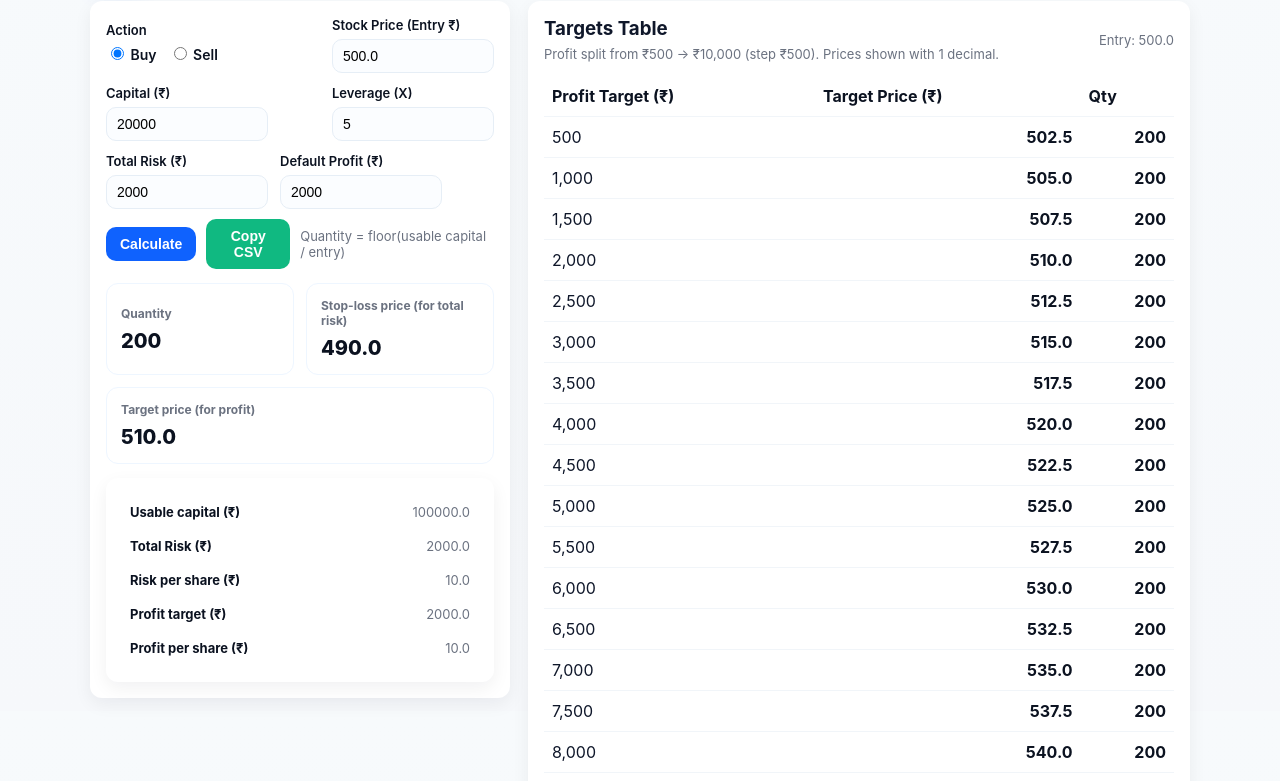
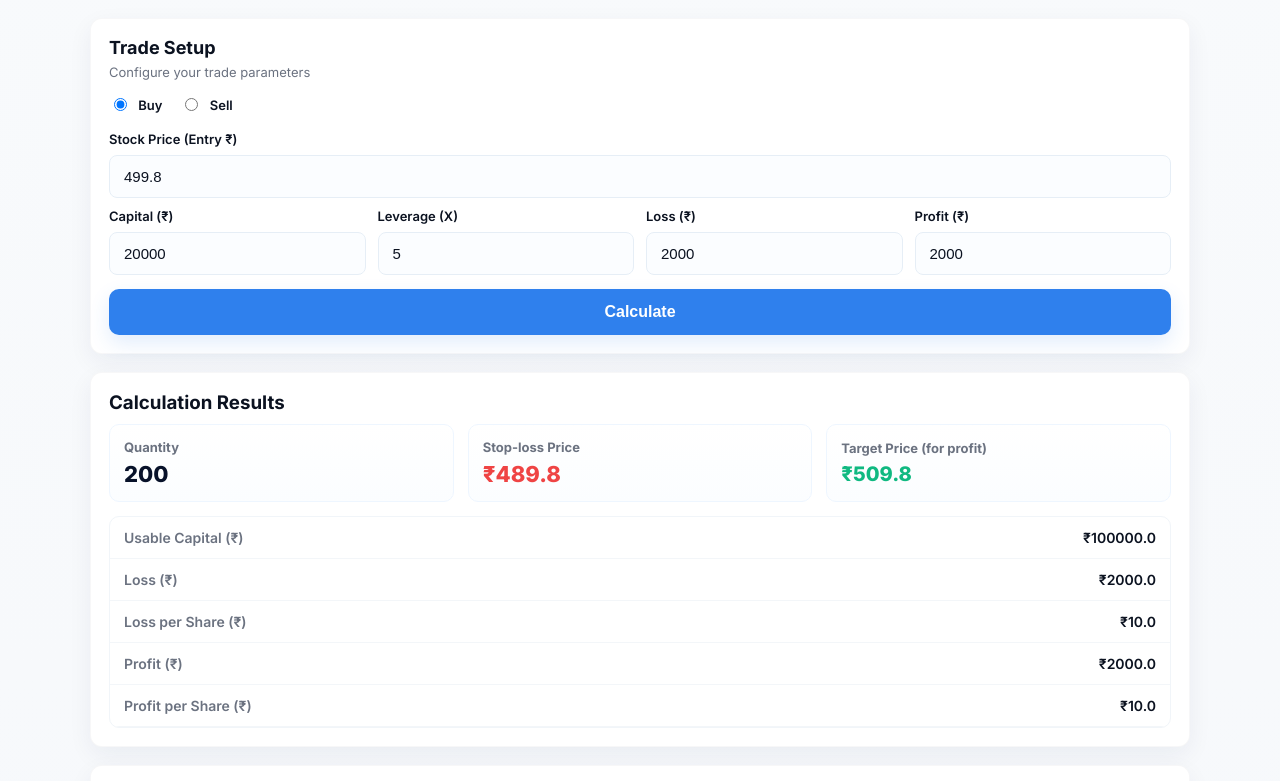
Before and after one commit to sibisekar94/Buy-Sell---calculator-, a plain HTML site: page index.html in a window 1280 px wide. Shown: the part 89-870 px from the top of the page. Drawn offline with Linux system fonts and the light colour scheme.

Commit message:
Update index.html

```diff
--- a/index.html
+++ b/index.html
@@ -3,187 +3,206 @@
 <head>
 <meta charset="utf-8" />
 <meta name="viewport" content="width=device-width,initial-scale=1" />
-  <title>Intraday Calculator — Clean UI</title>
+<title>Trading Calculator</title>
+<link href="https://fonts.googleapis.com/css2?family=Inter:wght@300;400;600;700;800&display=swap" rel="stylesheet">
 <style>
   :root{
-      --bg:#F6F8FB;
+    --bg:#f6f8fb;
     --card:#ffffff;
     --muted:#6b7280;
-      --accent:#0f62fe;
-      --accent-2:#10b981;
-      --glass: rgba(255,255,255,0.6);
+    --accent:#2f80ed;     /* bright blue for buttons & links */
+    --danger:#ef4444;     /* red for stop-loss */
+    --success:#10b981;    /* green for target */
+    --shadow: 0 8px 24px rgba(12,42,80,0.06);
     --radius:12px;
-      --shadow: 0 6px 18px rgba(16,24,40,0.06);
-      --mono: ui-monospace, SFMono-Regular, Menlo, Monaco, "Roboto Mono", monospace;
+  }
+  * { box-sizing: border-box; }
+  body{
+    margin:0; font-family: 'Inter', system-ui, -apple-system, "Segoe UI", Roboto, "Helvetica Neue", Arial;
+    background: linear-gradient(180deg,#f8fafc 0%, var(--bg) 100%);
+    color:#0b1220; -webkit-font-smoothing:antialiased; -moz-osx-font-smoothing:grayscale;
+    padding:28px;
   }
 
-    html,body{height:100%}
-    body{
-      margin:0; font-family:Inter, system-ui, -apple-system, "Helvetica Neue", Arial;
-      background: linear-gradient(180deg, #f7fafc 0%, var(--bg) 100%);
-      color:#0f172a; -webkit-font-smoothing:antialiased; padding:20px;
-      display:flex; justify-content:center;
+  .container { max-width:1100px; margin: 0 auto; }
+  header { text-align:center; margin-bottom:20px; }
+  header h1 { margin:0; font-size:28px; font-weight:800; letter-spacing:-0.4px; }
+  header p { margin:8px 0 0; color:var(--muted); font-size:14px; }
+
+  /* Grid layout */
+  .grid { display:grid; grid-template-columns: 1fr; gap:18px; }
+  @media(min-width:1000px){ .grid { grid-template-columns: 1fr; } }
+
+  /* Cards */
+  .card {
+    background:var(--card); border-radius:12px; padding:18px; box-shadow:var(--shadow);
+    border: 1px solid rgba(15,23,42,0.03);
   }
 
-    .wrap{max-width:1100px; width:100%;}
-    header{display:flex;align-items:center;gap:14px;margin-bottom:14px}
-    .logo{
-      width:56px;height:56px;border-radius:12px;background:var(--accent);display:grid;place-items:center;color:white;font-weight:800;font-size:20px;
-      box-shadow: 0 6px 20px rgba(15,98,254,0.12);
-    }
-    h1{margin:0;font-size:20px}
-    p.lead{margin:2px 0 0; color:var(--muted); font-size:13px}
+  /* Trade Setup */
+  .trade-setup h3 { margin:0 0 6px 0; font-size:18px; }
+  .trade-setup .muted { color:var(--muted); font-size:13px; margin-bottom:12px; }
 
-    .grid{
-      display:grid;
-      grid-template-columns: 420px 1fr;
-      gap:18px;
-      align-items:start;
-    }
-    @media (max-width:980px){
-      .grid{grid-template-columns:1fr; padding-bottom:30px}
+  .form-row { display:flex; gap:12px; align-items:center; flex-wrap:wrap; }
+  .form-col { flex:1 1 100%; }
+  @media(min-width:900px){
+    .form-col.half { flex: 1 1 48%; }
+    .form-col.small { flex: 1 1 22%; min-width:120px; }
   }
 
-    .card{background:var(--card); border-radius:var(--radius); padding:16px; box-shadow:var(--shadow);}
-    .controls .row{display:flex;gap:10px;align-items:center;flex-wrap:wrap}
-    label{display:block;font-weight:600;font-size:13px;margin-bottom:6px;color:#0b1220}
-    input[type=number]{width:140px;padding:8px 10px;border-radius:10px;border:1px solid #e6eef6;background:#fbfdff;font-size:14px}
-    .radioRow{display:flex;gap:12px;align-items:center}
-    .radioRow label{font-weight:600;font-size:14px}
-    .actions{display:flex;gap:10px;align-items:center;margin-top:10px}
-    button{padding:9px 14px;border-radius:10px;border:none;cursor:pointer;font-weight:700;font-size:14px}
-    .btn-primary{background:var(--accent);color:white}
-    .btn-ghost{background:transparent;border:1px solid #e6eef6;color:var(--accent);font-weight:700}
-    .btn-success{background:var(--accent-2);color:white}
+  label { display:block; font-weight:600; font-size:13px; margin-bottom:8px; color:#0b1220; }
+  input[type="number"], .full-input {
+    width:100%; padding:12px 14px; border-radius:8px; border:1px solid #e6eef6; background:#fbfdff;
+    font-size:15px; color:#0b1220;
+  }
+  .radio-group { display:flex; align-items:center; gap:18px; margin-bottom:8px; }
+  .radio-group input { margin-right:8px; transform:translateY(1px); }
 
-    /* grouped key numbers */
-    .key-grid{display:flex;gap:12px;align-items:stretch;flex-wrap:wrap}
-    .key{
-      background:linear-gradient(180deg, rgba(255,255,255,0.9), var(--card));
-      padding:14px;border-radius:12px;flex:1;min-width:150px;border:1px solid #eef6ff;
-      display:flex;flex-direction:column;justify-content:center;align-items:flex-start;gap:8px;
+  .calc-btn {
+    display:block; width:100%; background:var(--accent); color:white; border:none; border-radius:10px;
+    padding:14px; font-size:16px; font-weight:700; cursor:pointer; margin-top:12px;
+    box-shadow: 0 8px 20px rgba(47,128,237,0.14);
   }
-    .key .label{font-size:12px;color:var(--muted);font-weight:700}
-    .key .value{font-size:20px;font-weight:800;color:#0b1220}
-    .value.small{font-size:15px;font-weight:700;color:#0b1220}
+  .calc-btn:hover { filter:brightness(0.98); }
 
-    /* details area */
-    .info-table th{font-weight:700;text-align:left;padding:8px 6px;color:#0b1220;font-size:13px}
-    .info-table td{padding:8px 6px;color:var(--muted);font-size:13px;text-align:right}
+  /* Results card layout */
+  .results-grid { display:grid; grid-template-columns: repeat(3, 1fr); gap:14px; align-items:stretch; }
+  @media(max-width:760px){ .results-grid { grid-template-columns:1fr; } }
 
-    /* profit table */
-    .profit-wrap{margin-top:14px}
-    table.profit{width:100%;border-collapse:collapse;background:transparent}
-    table.profit th, table.profit td{padding:10px 8px;border-bottom:1px solid #f1f5f9}
-    table.profit th{background:transparent;text-align:left;color:#0b1220;font-weight:700}
-    table.profit td.right{text-align:right;color:#0b1220;font-weight:700}
+  .stat {
+    border-radius:10px; padding:14px; background:linear-gradient(180deg, #fff, #fbfdff); border:1px solid #eef6ff;
+    display:flex; flex-direction:column; gap:6px; align-items:flex-start; justify-content:center;
+  }
+  .stat .label { font-size:13px; color:var(--muted); font-weight:700; }
+  .stat .value { font-size:22px; font-weight:800; color:#08122a; }
 
-    .muted{color:var(--muted);font-size:13px}
-    footer{margin-top:14px;color:var(--muted);font-size:13px;text-align:center}
+  .stat.stoploss .value { color:var(--danger); }
+  .stat.target .value { color:var(--success); font-size:20px; }
+
+  /* details table */
+  .details { margin-top:14px; border-radius:10px; overflow:hidden; border:1px solid #f1f5f9; }
+  .details table { width:100%; border-collapse:collapse; }
+  .details th, .details td { text-align:left; padding:12px 14px; font-size:14px; border-bottom:1px solid #f3f6f9; }
+  .details th { width:70%; color:var(--muted); font-weight:600; background:transparent; }
+  .details td.right { text-align:right; color:#0b1220; font-weight:600; }
+
+  /* targets table card */
+  .targets-header { display:flex; justify-content:space-between; align-items:center; gap:12px; margin-bottom:8px; }
+  .targets-header .muted { color:var(--muted); font-size:13px; }
+  .targets-table { margin-top:8px; border-radius:10px; overflow:auto; border:1px solid #eef2f7; max-height:520px; }
+
+  table.targets { width:100%; border-collapse:collapse; }
+  table.targets thead th { text-align:left; padding:12px 14px; background:#fbfdff; font-weight:700; color:#0b1220; border-bottom:1px solid #eef2f7; }
+  table.targets tbody td { padding:12px 14px; border-bottom:1px solid #f6f8fb; font-size:15px; color:#0b1220; vertical-align:middle; }
+  table.targets tbody td.right { text-align:right; }
+  table.targets tbody td.profitCol { text-align:left; width:55%; }
+table.targets tbody td.qtyCol { text-align:left; width:20%; }
+  .target-btn {
+    border:0; background:transparent; color:var(--accent); font-weight:700; cursor:pointer; padding:0;
+    font-size:15px;
+  }
+  .target-btn:focus { outline: none; text-decoration:underline; }
+
+  .btn-copy { margin-left:8px; padding:8px 12px; border-radius:8px; border:none; background:#111827; color:white; font-weight:700; cursor:pointer; }
+
+  footer { margin-top:14px; text-align:center; color:var(--muted); font-size:13px; }
 
 </style>
 </head>
 <body>
-  <div class="wrap">
+  <div class="container">
     <header>
-      <div class="logo">₹</div>
-      <div>
-        <h1>Intraday Calculator — Clean UI</h1>
-        <p class="lead">Pick Buy / Sell, enter entry price — quantity, stop-loss and profit targets update instantly. Prices shown with one decimal.</p>
-      </div>
+      <h1>Trading Calculator</h1>
+      <p>Calculate your position size and profit targets with precision</p>
     </header>
 
-    <div class="grid">
-      <!-- left: controls -->
-      <div class="card controls">
-        <div style="display:flex;justify-content:space-between;align-items:center;gap:12px;flex-wrap:wrap">
-          <div style="min-width:160px">
-            <label>Action</label>
-            <div class="radioRow">
+    <!-- TRADE SETUP -->
+    <section class="card trade-setup" aria-labelledby="tradeSetupHeading">
+      <h3 id="tradeSetupHeading">Trade Setup</h3>
+      <div class="muted">Configure your trade parameters</div>
+
+      <div style="margin-top:14px;">
+        <div class="radio-group" role="radiogroup" aria-label="Action">
           <label><input type="radio" name="side" value="BUY" checked> Buy</label>
           <label><input type="radio" name="side" value="SELL"> Sell</label>
         </div>
+
+        <div style="margin-top:10px;">
+          <label>Stock Price (Entry ₹)</label>
+          <input id="entry" class="full-input" type="number" step="0.1" value="499.8">
         </div>
 
-          <div>
-            <label>Stock Price (Entry ₹)</label>
-            <input id="entry" type="number" step="0.1" value="500.0">
+        <div style="margin-top:10px;" class="form-row">
+          <div class="form-col small">
+            <label>Capital (₹)</label>
+            <input id="capital" type="number" value="20000">
           </div>
-
-          <div>
-            <label>Capital (₹)</label>
-            <input id="capital" type="number" step="1" value="20000">
-          </div>
-
-          <div>
+          <div class="form-col small">
             <label>Leverage (X)</label>
             <input id="leverage" type="number" step="0.1" value="5">
           </div>
+          <div class="form-col small">
+            <label>Loss (₹)</label>
+            <input id="risk" type="number" value="2000">
+          </div>
+          <div class="form-col small">
+            <label>Profit (₹)</label>
+            <input id="profitDefault" type="number" value="2000">
+          </div>
         </div>
 
-        <div style="margin-top:12px; display:flex; gap:12px; align-items:center; flex-wrap:wrap;">
-          <div style="min-width:140px">
-            <label>Total Risk (₹)</label>
-            <input id="risk" type="number" step="1" value="2000">
+        <button id="calc" class="calc-btn" style="margin-top:14px;">Calculate</button>
       </div>
+    </section>
 
-          <div style="min-width:140px">
-            <label>Default Profit (₹)</label>
-            <input id="profitDefault" type="number" step="1" value="2000">
-          </div>
+    <!-- Calculation Results (give this an ID for scrolling) -->
+    <section id="resultsSection" class="card" style="margin-top:18px;">
+      <h3 style="margin:0 0 10px 0;">Calculation Results</h3>
 
-          <div style="flex:1"></div>
-        </div>
-
-        <div class="actions">
-          <button id="calc" class="btn-primary">Calculate</button>
-          <button id="copyCSV" class="btn-success">Copy CSV</button>
-          <div style="margin-left:auto" class="muted">Quantity = floor(usable capital / entry)</div>
-        </div>
-
-        <!-- grouped key values -->
-        <div style="margin-top:14px">
-          <div class="key-grid">
-            <div class="key" id="keyQty">
+      <div class="results-grid" id="resultsGrid">
+        <div class="stat">
           <div class="label">Quantity</div>
           <div class="value" id="qtyVal">—</div>
         </div>
-            <div class="key" id="keySL">
-              <div class="label">Stop-loss price (for total risk)</div>
+
+        <div class="stat stoploss">
+          <div class="label">Stop-loss Price</div>
           <div class="value" id="slVal">—</div>
         </div>
-            <div class="key" id="keyTP">
-              <div class="label">Target price (for profit)</div>
+
+        <div class="stat target">
+          <div class="label">Target Price (for profit)</div>
           <div class="value" id="tpVal">—</div>
         </div>
       </div>
+
+      <div class="details" style="margin-top:14px;">
+        <table>
+          <tbody>
+            <tr><th>Usable Capital (₹)</th><td class="right" id="usableVal">—</td></tr>
+            <tr><th>Loss (₹)</th><td class="right" id="riskVal">—</td></tr>
+            <tr><th>Loss per Share (₹)</th><td class="right" id="rpsVal">—</td></tr>
+            <tr><th>Profit (₹)</th><td class="right" id="profitVal">—</td></tr>
+            <tr><th>Profit per Share (₹)</th><td class="right" id="ppsVal">—</td></tr>
+          </tbody>
+        </table>
       </div>
+    </section>
 
-        <!-- extra info separated -->
-        <div style="margin-top:14px;" class="card" >
-          <table style="width:100%" class="info-table">
-            <tr><th>Usable capital (₹)</th><td id="usableVal">—</td></tr>
-            <tr><th>Total Risk (₹)</th><td id="riskVal">—</td></tr>
-            <tr><th>Risk per share (₹)</th><td id="rpsVal">—</td></tr>
-            <tr><th>Profit target (₹)</th><td id="profitVal">—</td></tr>
-            <tr><th>Profit per share (₹)</th><td id="ppsVal">—</td></tr>
-          </table>
+    <!-- Targets Table -->
+    <section class="card" style="margin-top:18px;">
+      <div class="targets-header">
+        <div>
+          <h3 style="margin:0">Targets Table</h3>
+          <div class="muted">Profit split from ₹500 → ₹10,000 (step ₹500). Prices shown with 1 decimal. &nbsp;<strong>Entry:</strong> <span id="entryShow">—</span></div>
+        </div>
+        <div style="display:flex;align-items:center;gap:8px">
+          <button id="copyCSV" class="btn-copy" title="Copy table CSV">Copy CSV</button>
         </div>
       </div>
 
-      <!-- right: results & table -->
-      <div>
-        <div class="card">
-          <div style="display:flex;justify-content:space-between;align-items:center;gap:12px;flex-wrap:wrap;">
-            <div>
-              <h3 style="margin:0 0 6px 0">Targets Table</h3>
-              <div class="muted">Profit split from ₹500 → ₹10,000 (step ₹500). Prices shown with 1 decimal.</div>
-            </div>
-            <div class="muted" style="font-size:13px">Entry: <span id="entryShow">—</span></div>
-          </div>
-
-          <div class="profit-wrap">
-            <table class="profit">
+      <div class="targets-table">
+        <table class="targets" aria-describedby="targetsTableDesc">
           <thead>
             <tr>
               <th>Profit Target (₹)</th>
@@ -191,32 +210,26 @@
               <th class="right">Qty</th>
             </tr>
           </thead>
-              <tbody id="profitBody">
-                <!-- filled by JS -->
+          <tbody id="targetsBody">
+            <!-- rows inserted by JS -->
           </tbody>
         </table>
       </div>
-        </div>
+    </section>
 
-        <footer class="card" style="margin-top:12px;">
-          <div style="display:flex;justify-content:space-between;align-items:center;gap:12px;flex-wrap:wrap">
-            <div class="muted">Made for quick intraday decisioning · One-decimal formatting</div>
-            <div class="muted">Buy = price ↑ • Sell = price ↓</div>
-          </div>
+    <footer>
+      Made for quick intraday decisioning · One-decimal formatting
     </footer>
-      </div>
-    </div>
   </div>
 
 <script>
-  // one-decimal formatter
-  function fmt1(n){
+  // Formatter with 1 decimal
+  function fmt1(n) {
     if (typeof n !== 'number' || !isFinite(n)) return '—';
     return n.toFixed(1);
   }
 
-  function calcAll(){
-    // inputs
+  function calcAll() {
     const side = document.querySelector('input[name="side"]:checked').value;
     const entry = parseFloat(document.getElementById('entry').value) || 0;
     const capital = parseFloat(document.getElementById('capital').value) || 0;
@@ -224,83 +237,102 @@
     const risk = parseFloat(document.getElementById('risk').value) || 0;
     const profitDefault = parseFloat(document.getElementById('profitDefault').value) || 0;
 
-    // derived
     const usable = capital * leverage;
     const qty = entry > 0 ? Math.floor(usable / entry) : 0;
     const riskPerShare = qty > 0 ? (risk / qty) : 0;
+    const slPrice = qty > 0 ? (side === 'BUY' ? (entry - riskPerShare) : (entry + riskPerShare)) : NaN;
+    const profitPerShareDefault = qty > 0 ? (profitDefault / qty) : 0;
+    const targetDefault = qty > 0 ? (side === 'BUY' ? (entry + profitPerShareDefault) : (entry - profitPerShareDefault)) : NaN;
 
-    // SL price (direction dependent)
-    const slPrice = (qty > 0) ? (side === 'BUY' ? (entry - riskPerShare) : (entry + riskPerShare)) : NaN;
+    // update big stat cards
+    document.getElementById('qtyVal').textContent = qty > 0 ? String(qty) : '—';
+    document.getElementById('slVal').textContent = qty > 0 ? '₹' + fmt1(slPrice) : '—';
+    document.getElementById('tpVal').textContent = qty > 0 ? '₹' + fmt1(targetDefault) : '—';
 
-    // target price for default profit
-    const profitPerShareDefault = qty > 0 ? (profitDefault / qty) : 0;
-    const targetDefault = (qty > 0) ? (side === 'BUY' ? (entry + profitPerShareDefault) : (entry - profitPerShareDefault)) : NaN;
+    // details
+    document.getElementById('usableVal').textContent = qty>0 ? '₹' + fmt1(usable) : '—';
+    document.getElementById('riskVal').textContent = '₹' + fmt1(risk);
+    document.getElementById('rpsVal').textContent = qty>0 ? '₹' + fmt1(riskPerShare) : '—';
+    document.getElementById('profitVal').textContent = '₹' + fmt1(profitDefault);
+    document.getElementById('ppsVal').textContent = qty>0 ? '₹' + fmt1(profitPerShareDefault) : '—';
 
-    // update grouped key values (big)
-    document.getElementById('qtyVal').textContent = qty > 0 ? String(qty) : '—';
-    document.getElementById('slVal').textContent = qty > 0 ? fmt1(slPrice) : '—';
-    document.getElementById('tpVal').textContent = qty > 0 ? fmt1(targetDefault) : '—';
+    document.getElementById('entryShow').textContent = entry > 0 ? fmt1(entry) : '—';
 
-    // update extras
-    document.getElementById('usableVal').textContent = fmt1(usable);
-    document.getElementById('riskVal').textContent = fmt1(risk);
-    document.getElementById('rpsVal').textContent = qty>0 ? fmt1(riskPerShare) : '—';
-    document.getElementById('profitVal').textContent = fmt1(profitDefault);
-    document.getElementById('ppsVal').textContent = qty>0 ? fmt1(profitPerShareDefault) : '—';
-
-    document.getElementById('entryShow').textContent = entry>0 ? fmt1(entry) : '—';
-
-    // Build profit table rows (500 -> 10000)
-    const tbody = document.getElementById('profitBody');
+    // build targets table (500 -> 10000)
+    const tbody = document.getElementById('targetsBody');
     tbody.innerHTML = '';
-    for (let p = 500; p <= 10000; p += 500){
+    const rows = [];
+    for (let p = 500; p <= 10000; p += 500) {
       const pps = qty > 0 ? (p / qty) : 0;
       const target = qty > 0 ? (side === 'BUY' ? (entry + pps) : (entry - pps)) : NaN;
       const tr = document.createElement('tr');
 
       const tdProfit = document.createElement('td');
+      tdProfit.className = 'profitCol';
       tdProfit.textContent = p.toLocaleString('en-IN');
-      tr.appendChild(tdProfit);
 
       const tdTarget = document.createElement('td');
-      tdTarget.className = 'right';
-      tdTarget.textContent = qty>0 ? fmt1(target) : '—';
-      tr.appendChild(tdTarget);
+      tdTarget.className = 'targetCol';
+      // styled like link but stable alignment
+      const btn = document.createElement('button');
+      btn.type = 'button';
+      btn.className = 'target-btn';
+      btn.textContent = qty > 0 ? '₹' + fmt1(target) : '—';
+      btn.addEventListener('click', (e) => {
+        e.preventDefault();
+        if (qty > 0 && navigator.clipboard) {
+          navigator.clipboard.writeText(fmt1(target)).then(()=> {
+            // small feedback
+            btn.textContent = 'Copied';
+            setTimeout(()=> btn.textContent = '₹' + fmt1(target), 800);
+          });
+        }
+      });
+      tdTarget.appendChild(btn);
 
       const tdQty = document.createElement('td');
-      tdQty.className = 'right';
-      tdQty.textContent = qty>0 ? String(qty) : '—';
+      tdQty.className = 'qtyCol';
+      tdQty.textContent = qty > 0 ? String(qty) : '—';
+
+      tr.appendChild(tdProfit);
+      tr.appendChild(tdTarget);
       tr.appendChild(tdQty);
+      tbody.appendChild(tr);
 
-      tbody.appendChild(tr);
+      rows.push([p, qty>0?fmt1(target):'', qty>0?qty:'']);
     }
 
-    // CSV for copy (Profit, TargetPrice, Qty only per request)
+    // prepare CSV for copy
     window._lastCSV = (() => {
-      const lines = [['Profit Target (₹)','Target Price (₹)','Qty']];
-      for (let p = 500; p <= 10000; p += 500){
-        const pps = qty > 0 ? (p / qty) : 0;
-        const target = qty > 0 ? (side === 'BUY' ? (entry + pps) : (entry - pps)) : '';
-        lines.push([p, qty>0?fmt1(target):'', qty>0?qty:'']);
-      }
-      return lines.map(r => r.join(',')).join('\n');
+      const header = ['Profit Target (₹)','Target Price (₹)','Qty'];
+      const lines = [header.join(',')];
+      for (const r of rows) lines.push(r.join(','));
+      return lines.join('\n');
     })();
   }
 
-  // wire up controls
-  document.getElementById('calc').addEventListener('click', calcAll);
+  // wrapper to calculate and then scroll smoothly to results
+  function calcAndScroll() {
+    calcAll();
+    const el = document.getElementById('resultsSection');
+    if (el) {
+      el.scrollIntoView({ behavior: 'smooth', block: 'start' });
+    }
+  }
+
+  // wire buttons
+  document.getElementById('calc').addEventListener('click', calcAndScroll);
   document.getElementById('copyCSV').addEventListener('click', () => {
-    if (!window._lastCSV){ alert('Calculate first'); return; }
+    if (!window._lastCSV) { alert('Calculate first'); return; }
     navigator.clipboard.writeText(window._lastCSV).then(()=> alert('Targets copied as CSV to clipboard!'));
   });
 
-  // live updates
+  // live update when inputs change (no scrolling)
+  ['entry','capital','leverage','risk','profitDefault'].forEach(id => document.getElementById(id).addEventListener('input', calcAll));
   document.querySelectorAll('input[name="side"]').forEach(el => el.addEventListener('change', calcAll));
-  ['entry','capital','leverage','risk','profitDefault'].forEach(id => document.getElementById(id).addEventListener('input', calcAll));
 
-  // initial
+  // initial run
   calcAll();
-
 </script>
 </body>
 </html>
```
Lines whose indentation alone changed are shown as unchanged.
